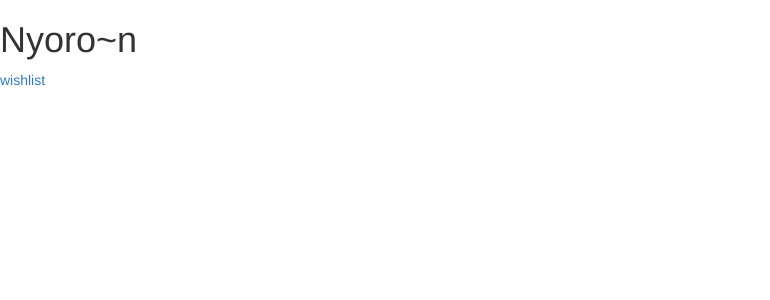
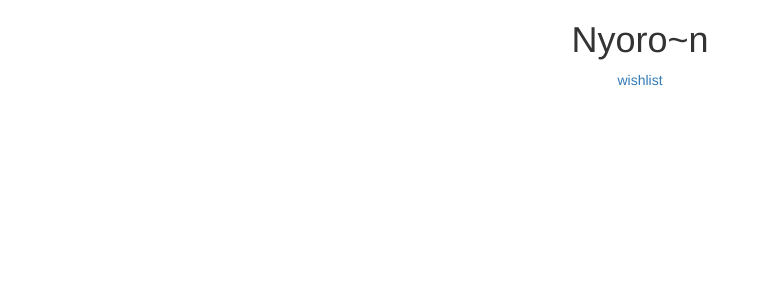
Before and after one commit to Nyoroon/nyoroon.github.com, a Jekyll site: the page built from index.html, in a window 1280 px wide. Shown: the top 300 px of the page, without its empty margins (0-770 px from the left). Built offline with Jekyll 4.4.1, drawn with Linux system fonts in a browser that asks for light colours; nearby versions of some CDN libraries.

Commit message:
bootstrap

```diff
--- a/_layouts/default.html
+++ b/_layouts/default.html
@@ -8,8 +8,12 @@
     <script src="//netdna.bootstrapcdn.com/bootstrap/3.1.1/js/bootstrap.min.js"></script>
   </head>
   <body>
-    <main>
-      {{ content }}
-    </main>
+    <div class="container-full">
+      <div class="row">
+        <div class="col-lg-12 text-center v-center">
+          {{ content }}
+        </div>
+      </div>
+    </div>
   </body>
 </html>
```
